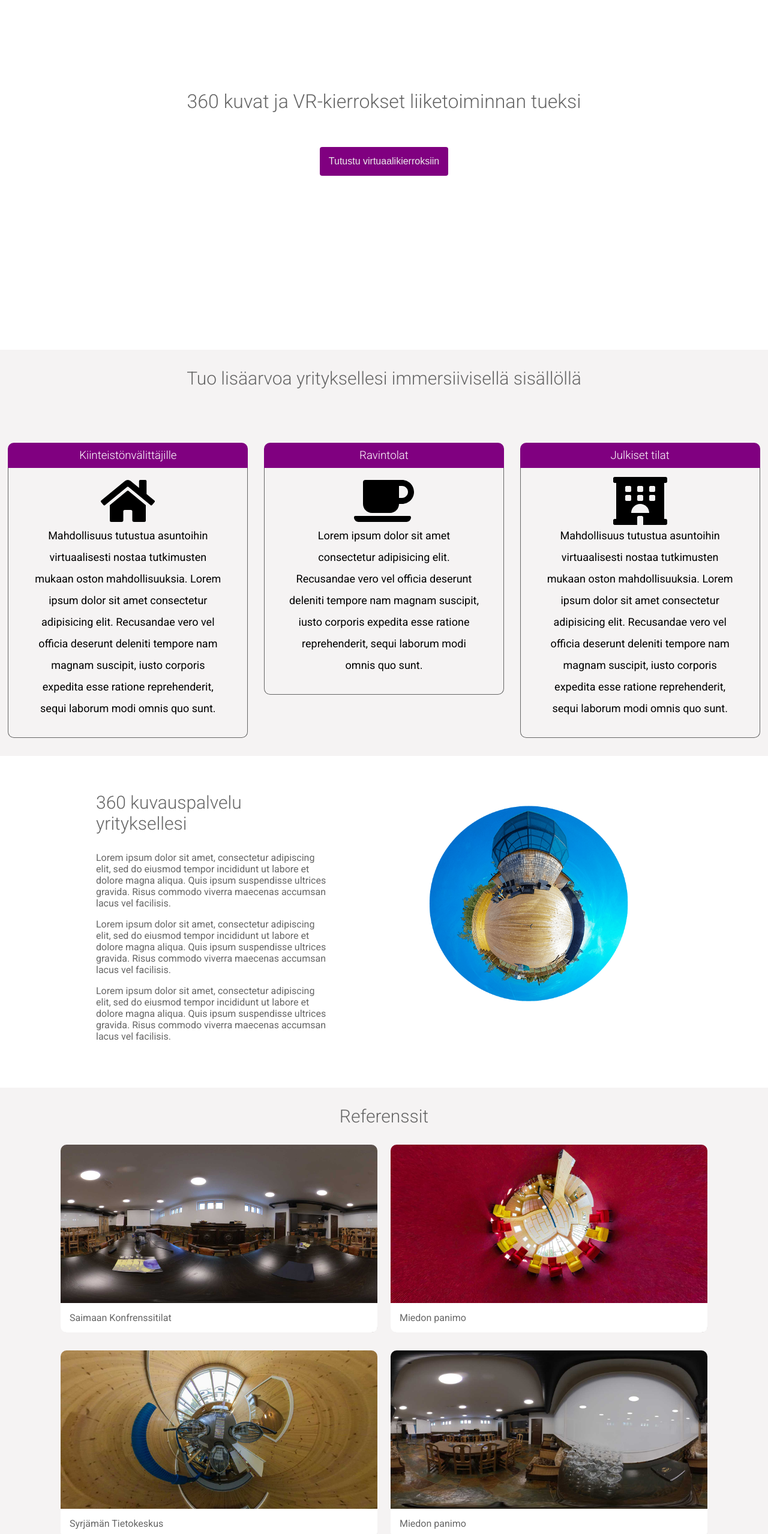
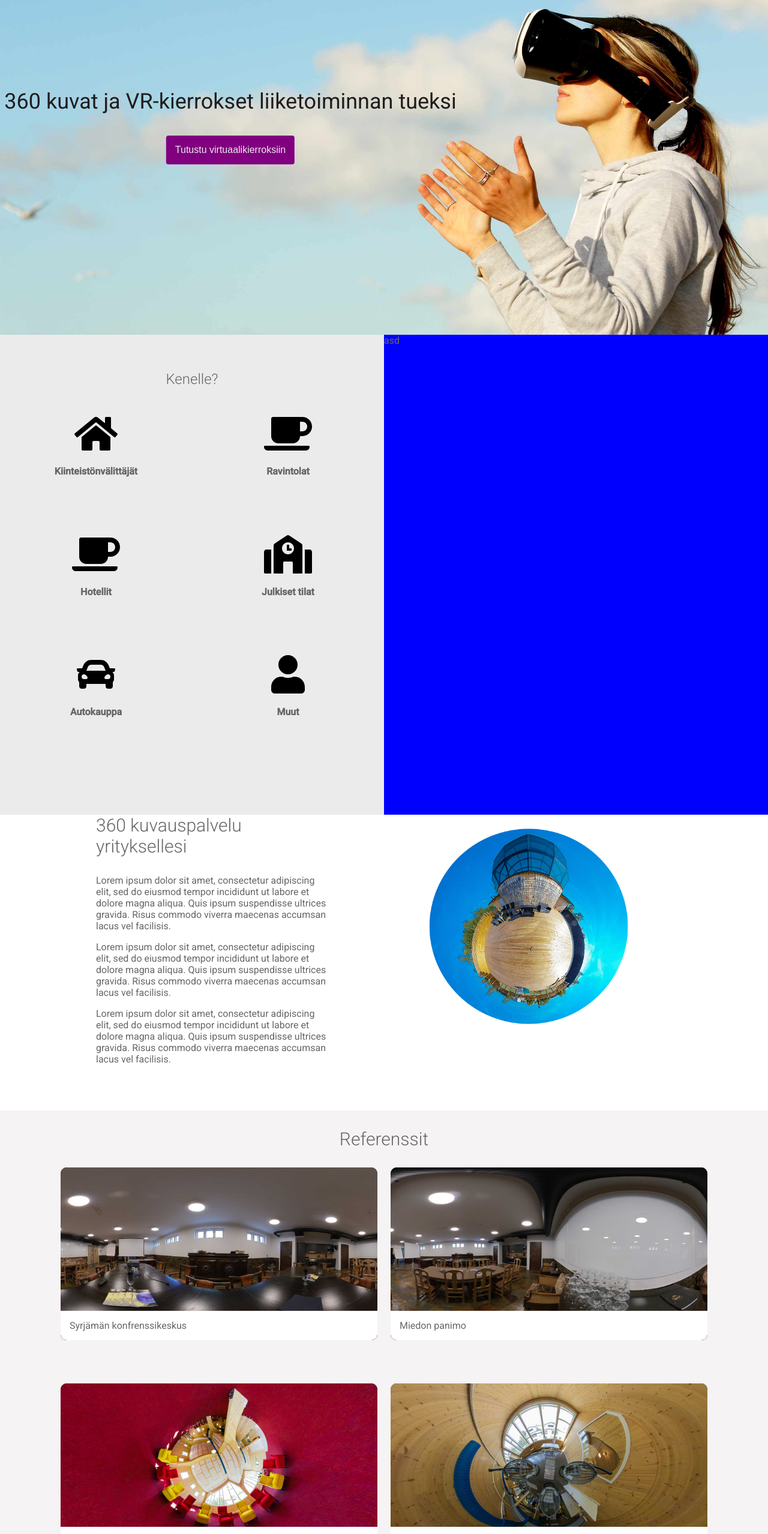
Before and after one commit to Kartturi/3dOptics, a Gatsby site: page / in a window 1280 px wide. Shown: the part 240-2797 px from the top of the page at 60% size. Built offline with nearby package versions, Linux system fonts and the light colour scheme; Gatsby itself is replaced by a stand-in of ours.

Commit message:
service2

```diff
--- a/package.json
+++ b/package.json
@@ -11,6 +11,7 @@
     "@fortawesome/free-solid-svg-icons": "^5.10.1",
     "@fortawesome/react-fontawesome": "^0.1.4",
     "gatsby": "^2.13.39",
+    "gatsby-background-image": "^0.8.3",
     "gatsby-image": "^2.2.6",
     "gatsby-plugin-manifest": "^2.2.4",
     "gatsby-plugin-offline": "^2.2.4",
@@ -18,6 +19,7 @@
     "gatsby-plugin-sharp": "^2.2.9",
     "gatsby-source-filesystem": "^2.1.6",
     "gatsby-transformer-sharp": "^2.2.5",
+    "intersection-observer": "^0.7.0",
     "prop-types": "^15.7.2",
     "react": "^16.8.6",
     "react-dom": "^16.8.6",
--- a/src/components/gallery.js
+++ b/src/components/gallery.js
@@ -1,8 +1,12 @@
-import React from "react"
 import { useStaticQuery, graphql } from "gatsby"
+import React, { useState } from "react"
+import BackgroundImage from "gatsby-background-image"
+import Overlay from "../components/overlay"
 import Img from "gatsby-image"
 
 const Gallery = () => {
+  const [showProject, setShowProject] = useState(false)
+
   const data = useStaticQuery(graphql`
     query {
       img9: file(relativePath: { eq: "trash9.jpg" }) {
@@ -35,37 +39,57 @@ const Gallery = () => {
       }
     }
   `)
+
+  const handleOnClick = () => {
+    setShowProject(true)
+  }
+
+  const closeOverlay = () => {
+    console.log("happened")
+    setShowProject(false)
+  }
+
   return (
     <div className="gallery">
+      {showProject ? <Overlay display={closeOverlay}></Overlay> : ""}
+
       <h3 className="gallery__title">Referenssit</h3>
       <div className="gallery__cases">
-        <div className="gallery__case">
-          <Img
+        <div className="gallery__case" onClick={handleOnClick}>
+          <BackgroundImage
+            Tag="div"
+            className="gallery__background_img"
             fluid={data.img9.childImageSharp.fluid}
-            style={{ transition: "all .5s ease", maxHeight: "600px" }}
-          ></Img>
+            backgroundColor={`#040e18`}
+          ></BackgroundImage>
+          <p className="gallery__case_text">Syrjämän konfrenssikeskus</p>
+        </div>
+        <div className="gallery__case" onClick={handleOnClick}>
+          <BackgroundImage
+            Tag="div"
+            className="gallery__background_img"
+            fluid={data.img10.childImageSharp.fluid}
+            backgroundColor={`#040e18`}
+          ></BackgroundImage>
+          <p className="gallery__case_text">Miedon panimo</p>
+        </div>
+        <div className="gallery__case" onClick={handleOnClick}>
+          <BackgroundImage
+            Tag="div"
+            className="gallery__background_img"
+            fluid={data.img14.childImageSharp.fluid}
+            backgroundColor={`#040e18`}
+          ></BackgroundImage>
           <p className="gallery__case_text">Saimaan Konfrenssitilat</p>
         </div>
-        <div className="gallery__case">
-          <Img
-            fluid={data.img14.childImageSharp.fluid}
-            style={{ maxHeight: "600px" }}
-          ></Img>
-          <p className="gallery__case_text">Miedon panimo</p>
-        </div>
-        <div className="gallery__case">
-          <Img
+        <div className="gallery__case" onClick={handleOnClick}>
+          <BackgroundImage
+            Tag="div"
+            className="gallery__background_img"
             fluid={data.img15.childImageSharp.fluid}
-            style={{ maxHeight: "600px" }}
-          ></Img>
-          <p className="gallery__case_text">Syrjämän Tietokeskus</p>
-        </div>
-        <div className="gallery__case">
-          <Img
-            fluid={data.img10.childImageSharp.fluid}
-            style={{ maxHeight: "600px" }}
-          ></Img>
-          <p className="gallery__case_text">Miedon panimo</p>
+            backgroundColor={`#040e18`}
+          ></BackgroundImage>
+          <p className="gallery__case_text">Särmän teknologiakeskus</p>
         </div>
       </div>
     </div>
--- a/src/components/hero.js
+++ b/src/components/hero.js
@@ -1,6 +1,9 @@
 import PropTypes from "prop-types"
 import React, { useState } from "react"
 import { FontAwesomeIcon } from "@fortawesome/react-fontawesome"
+import { useStaticQuery, graphql } from "gatsby"
+import BackgroundImage from "gatsby-background-image"
+import Img from "gatsby-image"
 
 const Hero = () => {
   const [virtualTour, setVirtualTour] = useState(false)
@@ -15,6 +18,18 @@ const Hero = () => {
   const [currentTourDesc, setCurrentTourDesc] = useState(
     "Omakotitalo sunnanviikissä"
   )
+
+  const data = useStaticQuery(graphql`
+    query {
+      hero: file(relativePath: { eq: "trash17.jpg" }) {
+        childImageSharp {
+          fluid {
+            ...GatsbyImageSharpFluid
+          }
+        }
+      }
+    }
+  `)
 
   const handleTourDisplay = (current, direction) => {
     const tourArr = [
@@ -59,16 +74,21 @@ const Hero = () => {
     setCurrentTourUrl(tourArr[newCurrentNum - 1].url)
   }
 
-  console.log(currentTourId, "asd")
+  const imageData = data.hero.childImageSharp.fluid
   return (
     <div className="hero">
       {!virtualTour ? (
+        <BackgroundImage
+          Tag="div"
+          className="hero__background_img"
+          fluid={imageData}
+          backgroundColor={`#040e18`}
+        >
           <div className="hero__init">
             <div className="hero__title_container_init">
               <h2 className="hero__title_text_init">
                 360 kuvat ja VR-kierrokset liiketoiminnan tueksi
               </h2>
-          </div>
               <div className="hero__cta">
                 <button
                   className="hero__cta_btn"
@@ -80,6 +100,8 @@ const Hero = () => {
                 </button>
               </div>
             </div>
+          </div>
+        </BackgroundImage>
       ) : (
         <div className="hero-frame__container">
           <iframe
--- a/src/components/layout.css
+++ b/src/components/layout.css
@@ -18,8 +18,7 @@ body {
 }
 
 /* header */
-header {
-}
+
 .header {
   margin: 30px auto 0px auto;
   display: flex;
@@ -191,14 +190,26 @@ header {
   justify-content: center;
 }
 
+.hero__background_img {
+  height: 100%;
+  width: 100%;
+  -webkit-transition: all 0.5s;
+  -moz-transition: all 0.5s;
+  -o-transition: all 0.5s;
+  transition: all 0.5s;
+  background-size: cover;
+}
+
 .hero__title_container_init {
+  position: relative;
+  width: 60%;
 }
 .hero__title_text_init {
   text-align: center;
-  color: #666666;
+  color: rgb(31, 29, 29);
 
-  font-size: 32px;
-  font-weight: lighter;
+  font-size: 36px;
+  font-weight: 400;
 }
 
 .hero__title_container {
@@ -222,8 +233,14 @@ header {
 
 .hero__cta {
   margin: 0 auto;
+  position: relative;
 }
 .hero__cta_btn {
+  content: "Tutustu virtuaalikierroksiin";
+  position: relative;
+  top: 50%;
+  left: 50%;
+  transform: translate(-50%, -50%);
   font-size: 16px;
   margin: 0 auto;
   margin-top: 30px;
@@ -235,10 +252,64 @@ header {
   cursor: pointer;
   outline: none;
 }
+
+.hero__cta_btn:hover {
+  background-color: rgb(146, 5, 146);
+}
+
 /*hero end*/
+
+/*Services2 */
+
+.service2 {
+  width: 100%;
+  height: 100vh;
+  background: #ebebeb;
+  display: flex;
+  flex-direction: row;
+}
+
+.service2__title {
+  margin: 0px;
+  padding-top: 60px;
+  text-align: center;
+  font-size: 24px;
+  font-weight: 300;
+}
+
+.service__container_left {
+  flex-direction: row;
+  width: 50%;
+}
+
+.service2__left {
+  width: 100%;
+  margin-top: 30px;
+  display: flex;
+  flex-direction: row;
+  flex-wrap: wrap;
+}
+
+.service2__left_item {
+  width: 50%;
+  display: flex;
+  margin-bottom: 60px;
+  justify-content: center;
+  align-items: center;
+  flex-direction: column;
+}
+.service2__right {
+  width: 50%;
+  height: 100%;
+  background: blue;
+}
+
+/*Services2 end*/
 
 /*Services */
 .services {
+  width: 100%;
+  height: 100vh;
   margin-bottom: 60px;
   padding-bottom: 30px;
   background: #e6e2e266;
@@ -249,6 +320,7 @@ header {
   font-size: 30px;
   font-weight: 300;
   padding: 30px;
+  margin-top: 0px;
 }
 
 .service__container {
@@ -453,26 +525,55 @@ header {
   width: 1100px;
   margin: 0 auto;
   display: flex;
+  height: 90%;
   flex-direction: row;
   flex-wrap: wrap;
   justify-content: space-around;
   cursor: pointer;
 }
 .gallery__case {
+  position: relative;
   width: 48%;
+  height: 40%;
   margin-bottom: 30px;
   border-radius: 10px;
   overflow: hidden;
   transition: all 0.5s ease;
 }
 
-.gallery__case img {
-  transform: scale(1);
-  transition: all 0.5s ease;
+.gallery__background_img {
+  height: 100%;
+  width: 100%;
+  -webkit-transition: all 0.5s;
+  -moz-transition: all 0.5s;
+  -o-transition: all 0.5s;
+  transition: all 0.5s;
+  background-size: cover;
 }
 
-.gallery__case:hover img {
-  transform: scale(1.1);
+.gallery__overlay {
+  background-color: rgba(0, 0, 0, 0.6);
+}
+
+.gallery__background_img::after {
+  content: "";
+  display: none;
+  height: 100%;
+  width: 100%;
+  position: absolute;
+  top: 0;
+  left: 0;
+  background-color: rgba(236, 73, 23, 0.75);
+}
+
+.gallery__case:hover .gallery__background_img::after {
+  display: block;
+  background-color: rgba(0, 0, 0, 0.6);
+}
+
+.gallery__case:hover .gallery__background_img {
+  transform: scale(1.2);
+  opacity: 0.3;
 }
 
 .gallery__case_text {
@@ -482,8 +583,68 @@ header {
   padding: 15px;
   -webkit-box-shadow: 4px 7px 8px -8px #000000;
   box-shadow: 4px 7px 8px -8px #000000;
+  position: absolute;
+  bottom: 0px;
+  width: 100%;
+  transition: none;
 }
 /*Gallery end*/
+
+/*Overlay */
+.overlay {
+  position: fixed;
+  top: 0px;
+  left: 0px;
+  width: 100%;
+  height: 100vh;
+  z-index: 1000;
+  background: rgba(0, 0, 0, 0.9);
+}
+
+.overlay__close {
+  z-index: 2000;
+  position: fixed;
+  top: 15px;
+  right: 15px;
+  opacity: 1;
+  cursor: pointer;
+}
+/*Overlay end*/
+
+/*Projects*/
+.project {
+  margin: 0 auto;
+  display: flex;
+  flex-direction: column;
+  justify-content: center;
+  align-items: flex-start;
+  width: 90%;
+  height: 95%;
+}
+
+.project__frame_container {
+  padding-top: 80px;
+  width: 100%;
+  height: 600px;
+}
+
+.project__frame {
+  width: 100%;
+  height: 100%;
+}
+
+.project__desc_container {
+  background: white;
+  width: 100%;
+  border-bottom-left-radius: 5px;
+  border-bottom-right-radius: 5px;
+}
+
+.project__desc {
+  width: 960px;
+  margin: 0 auto;
+}
+/*Projects end*/
 
 /*Footer*/
 
--- /dev/null
+++ b/src/components/overlay.js
@@ -0,0 +1,35 @@
+import { Link } from "gatsby"
+import PropTypes from "prop-types"
+import React, { useState, useEffect } from "react"
+import Project1 from "../components/projects/project1"
+import { FontAwesomeIcon } from "@fortawesome/react-fontawesome"
+
+const Overlay = props => {
+  useEffect(() => {
+    window.document.body.style.overflow = "hidden"
+
+    return () => {
+      window.document.body.style.overflow = "visible"
+    }
+  })
+
+  return (
+    <div className="overlay">
+      <div
+        className="overlay__close"
+        onClick={() => {
+          props.display()
+        }}
+      >
+        <FontAwesomeIcon
+          icon="times-circle"
+          size="3x"
+          style={{ color: "red" }}
+        />
+      </div>
+      <Project1></Project1>
+    </div>
+  )
+}
+
+export default Overlay
--- /dev/null
+++ b/src/components/projects/project1.js
@@ -0,0 +1,63 @@
+import PropTypes from "prop-types"
+import React, { useState } from "react"
+import { FontAwesomeIcon } from "@fortawesome/react-fontawesome"
+import { useStaticQuery, graphql } from "gatsby"
+import BackgroundImage from "gatsby-background-image"
+import Img from "gatsby-image"
+
+const Project1 = props => {
+  const projectInfo = {
+    id: 2,
+    desc: "2.Yrityskokoustilat vuokralle",
+    url:
+      "https://vt.plushglobalmedia.com/tour/TT167OBLNC/embed?fbclid=IwAR0g0LW_33FJFdpYTs2Lu4ldWZEAlp4KQAi2TXwLTl6BIPsDcmxnl6IIS5w",
+    title: "Näytä asiakkaillesi hienot tilasi ennen vierailua",
+    text:
+      "Lorem ipsum dolor sit amet consectetur adipisicing elit. Totam distinctio repellendus quam non excepturi fuga, neque dignissimos! Reiciendis harum similique voluptates, deleniti laudantium sit voluptatum! Unde dolores est nam cumque.",
+  }
+
+  return (
+    <div className="project">
+      <div className="project__frame_container">
+        <iframe
+          className="project-frame"
+          src={
+            "https://vt.plushglobalmedia.com/tour/TT167OBLNC/embed?fbclid=IwAR0g0LW_33FJFdpYTs2Lu4ldWZEAlp4KQAi2TXwLTl6BIPsDcmxnl6IIS5w"
+          }
+          frameBorder="0"
+          style={{
+            height: "100%",
+            width: "100%",
+            border: "none",
+            borderRadius: "5px",
+          }}
+        ></iframe>
+      </div>
+      <div className="project__desc_container">
+        <div className="project__desc">
+          <h2>Konfrenssikeskus sörkkä</h2>
+          <p>
+            Lorem ipsum dolor, sit amet consectetur adipisicing elit. Unde,
+            reiciendis quod quas, libero ipsam vitae consectetur explicabo
+            fugiat est sed velit qui ipsa animi similique debitis error!
+            Adipisci, fugiat unde!
+          </p>
+          <p>
+            Lorem ipsum dolor, sit amet consectetur adipisicing elit. Unde,
+            reiciendis quod quas, libero ipsam vitae consectetur explicabo
+            fugiat est sed velit qui ipsa animi similique debitis error!
+            Adipisci, fugiat unde!
+          </p>
+          <p>
+            Lorem ipsum dolor, sit amet consectetur adipisicing elit. Unde,
+            reiciendis quod quas, libero ipsam vitae consectetur explicabo
+            fugiat est sed velit qui ipsa animi similique debitis error!
+            Adipisci, fugiat unde!
+          </p>
+        </div>
+      </div>
+    </div>
+  )
+}
+
+export default Project1
--- /dev/null
+++ b/src/components/service2.js
@@ -0,0 +1,69 @@
+import { Link } from "gatsby"
+import PropTypes from "prop-types"
+import { useStaticQuery, graphql } from "gatsby"
+import Img from "gatsby-image"
+import React from "react"
+import { FontAwesomeIcon } from "@fortawesome/react-fontawesome"
+
+const Services2 = () => {
+  return (
+    <div className="service2">
+      <div className="service__container_left">
+        <h3 className="service2__title">Kenelle?</h3>
+        <div className="service2__left">
+          <div className="service2__left_item">
+            <FontAwesomeIcon
+              icon="home"
+              size="4x"
+              style={{ color: "#000000", marginTop: "15px" }}
+            />
+            <h4>Kiinteistönvälittäjät</h4>
+          </div>
+          <div className="service2__left_item">
+            <FontAwesomeIcon
+              icon="coffee"
+              size="4x"
+              style={{ color: "#000000", marginTop: "15px" }}
+            />
+            <h4>Ravintolat</h4>
+          </div>
+          <div className="service2__left_item">
+            <FontAwesomeIcon
+              icon="coffee"
+              size="4x"
+              style={{ color: "#000000", marginTop: "15px" }}
+            />
+            <h4>Hotellit</h4>
+          </div>
+          <div className="service2__left_item">
+            <FontAwesomeIcon
+              icon="school"
+              size="4x"
+              style={{ color: "#000000", marginTop: "15px" }}
+            />
+            <h4>Julkiset tilat</h4>
+          </div>
+          <div className="service2__left_item">
+            <FontAwesomeIcon
+              icon="car"
+              size="4x"
+              style={{ color: "#000000", marginTop: "15px" }}
+            />
+            <h4>Autokauppa</h4>
+          </div>
+          <div className="service2__left_item">
+            <FontAwesomeIcon
+              icon="user"
+              size="4x"
+              style={{ color: "#000000", marginTop: "15px" }}
+            />
+            <h4>Muut</h4>
+          </div>
+        </div>
+      </div>
+      <div className="service2__right">asd</div>
+    </div>
+  )
+}
+
+export default Services2
--- a/src/pages/index.js
+++ b/src/pages/index.js
@@ -4,7 +4,7 @@ import { Helmet } from "react-helmet"
 
 import Layout from "../components/layout"
 import Hero from "../components/hero"
-import Services from "../components/services"
+import Service2 from "../components/service2"
 import Company from "../components/company"
 import Contact from "../components/contact"
 import Gallery from "../components/gallery"
@@ -24,7 +24,7 @@ const IndexPage = ({ children }) => (
     <SEO title="Home" />
     <SecondaryNav></SecondaryNav>
     <Hero></Hero>
-    <Services></Services>
+    <Service2></Service2>
     <Company></Company>
     <Gallery></Gallery>
     <Contact></Contact>
```
Also changed, not shown: gatsby-browser.js (+8 -0 lines), src/components/layout.js (+9 -1 lines), src/images/trash16.jpg (added), src/images/trash17.jpg (added), src/pages/galley.js (renamed from src/pages/page-2.js), 1 other file. Lines whose indentation alone changed are shown as unchanged.
